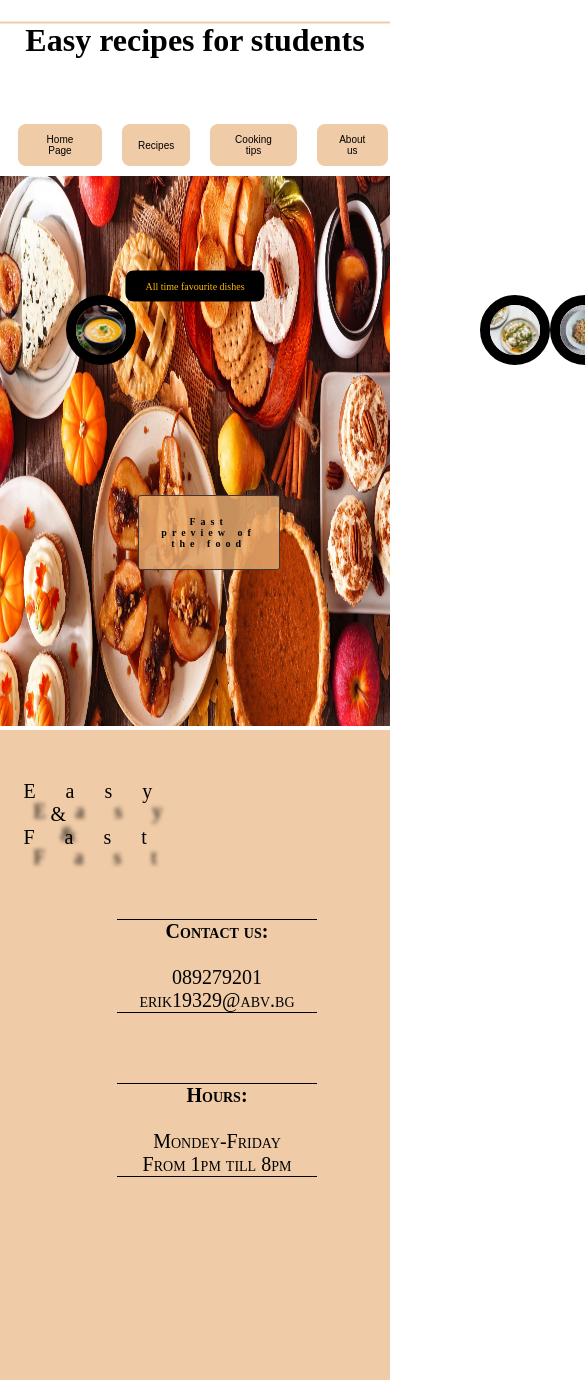
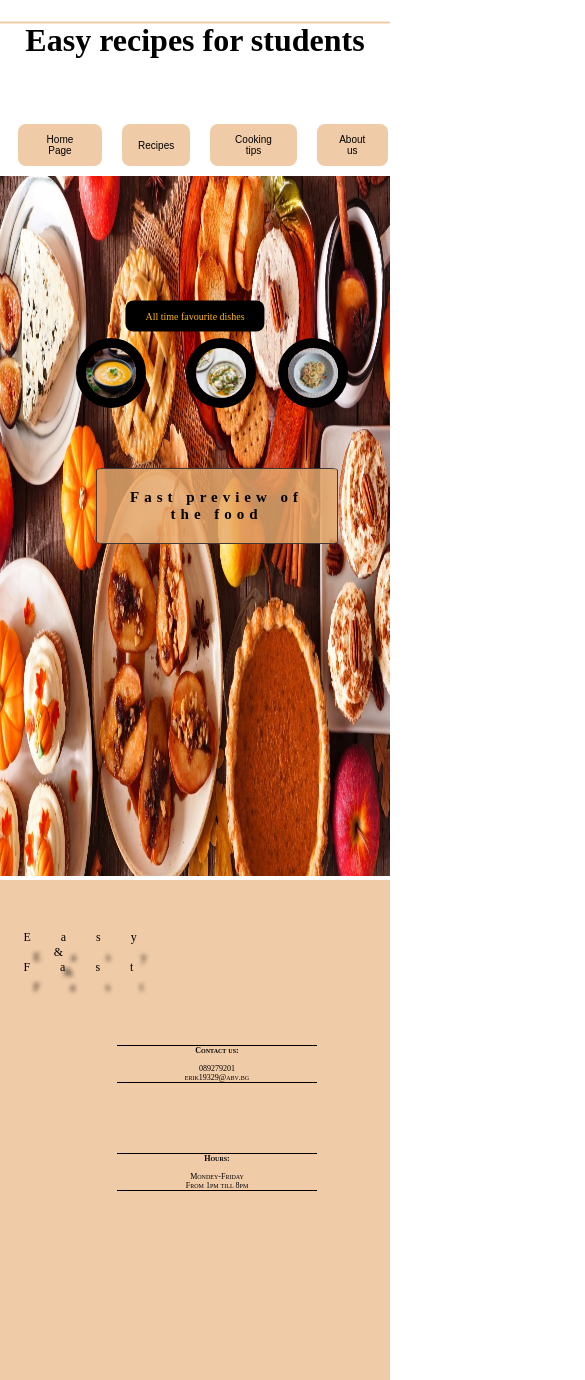
Before and after one commit to EAguy01/Easy-Fast.github.io, a plain HTML site: page index.html in a window 390 px wide. Shown: the top 1380 px of the page, 585 px wide, since content can reach past the window. Drawn offline with nearby package versions, Linux system fonts and the light colour scheme.

Commit message:
Update style.css

```diff
--- a/style.css
+++ b/style.css
@@ -375,10 +375,10 @@ clear: both;
        position: relative;
        display: inline-block;
      }
-     .image-container img {
+     .Zadnasnimka{
        display: block;
        width: 100%;
-       height: 550px;
+       height: 700px;
      }
 
      .overlayText {
@@ -398,30 +398,29 @@ clear: both;
      .Favv{
 
       display: flex;
-       top: 35%;
+       top: 40%;
        left: 4%;
-       max-width: px;
+
 
 
      }
      #Fav1{
        width: 50px;
        height: 50px;
-       margin-left: 50px;
+       margin-left: 60px;
        border-radius: 50%;
 
 
 
      }
-
      #Fav2{
 
+      position:absolute;
        width: 50px;
        height: 50px;
-        margin-top: 0px;
+        margin-left: 170px;
 
-         border-radius: 300px;
-
+         border-radius:300px;
 
      }
      #Fav3{
@@ -429,22 +428,15 @@ clear: both;
        width: 50px;
        height: 50px;
          border-radius: 300px;
-
+         margin-left: -60px;
 
      }
 
-     /*
-     hr{
-       width: 100%;
-         height: 2px;
-         background-color: black;
-         clear: both;
-         margin: 0%;
-     }*/
+
 
      .krai{
        width:100%;
-             height: 650px;
+             height: 500px;
              background-color:rgba(231, 170, 110, 0.607);
              border:1px none black;
              margin:0;
@@ -454,7 +446,7 @@ clear: both;
      .logo{
 
 
-       font-size: 20px;
+       font-size: 12px;
        position:relative;
        text-align: center;
       margin-top:50px;
@@ -468,7 +460,7 @@ clear: both;
      }
      .contact{
         clear: both;
-       font-size: 20px;
+       font-size: 8px;
        position:relative;
       margin-top:70px;
        left: 30%;
@@ -492,15 +484,16 @@ clear: both;
 
      #page{
 
-      margin-left: 2px;
-      margin-top: 200px;
+      margin-left: -50px;
+      margin-top: 130px;
 
       }
       #recepta{
         cursor:pointer;
-        width:100px;
+        width:200px;
         letter-spacing: 5px;
         clear: both;
+
       }
        #panel, #recepta {
         padding: 20px;
@@ -510,17 +503,17 @@ clear: both;
         clear: both;
         border-radius: 3%;
       font-weight: bold;
-      font-size: 10px;
+      font-size: 15px;
 
       }
 
        #panel {
         padding: 50px;
         display: none;
-        height: 100px;
-        width:40px;
+        height: 130px;
+        width:140px;
         line-height: 2;
-        font-size: 5px;
+        font-size: 7px;
 
       }
 
```
